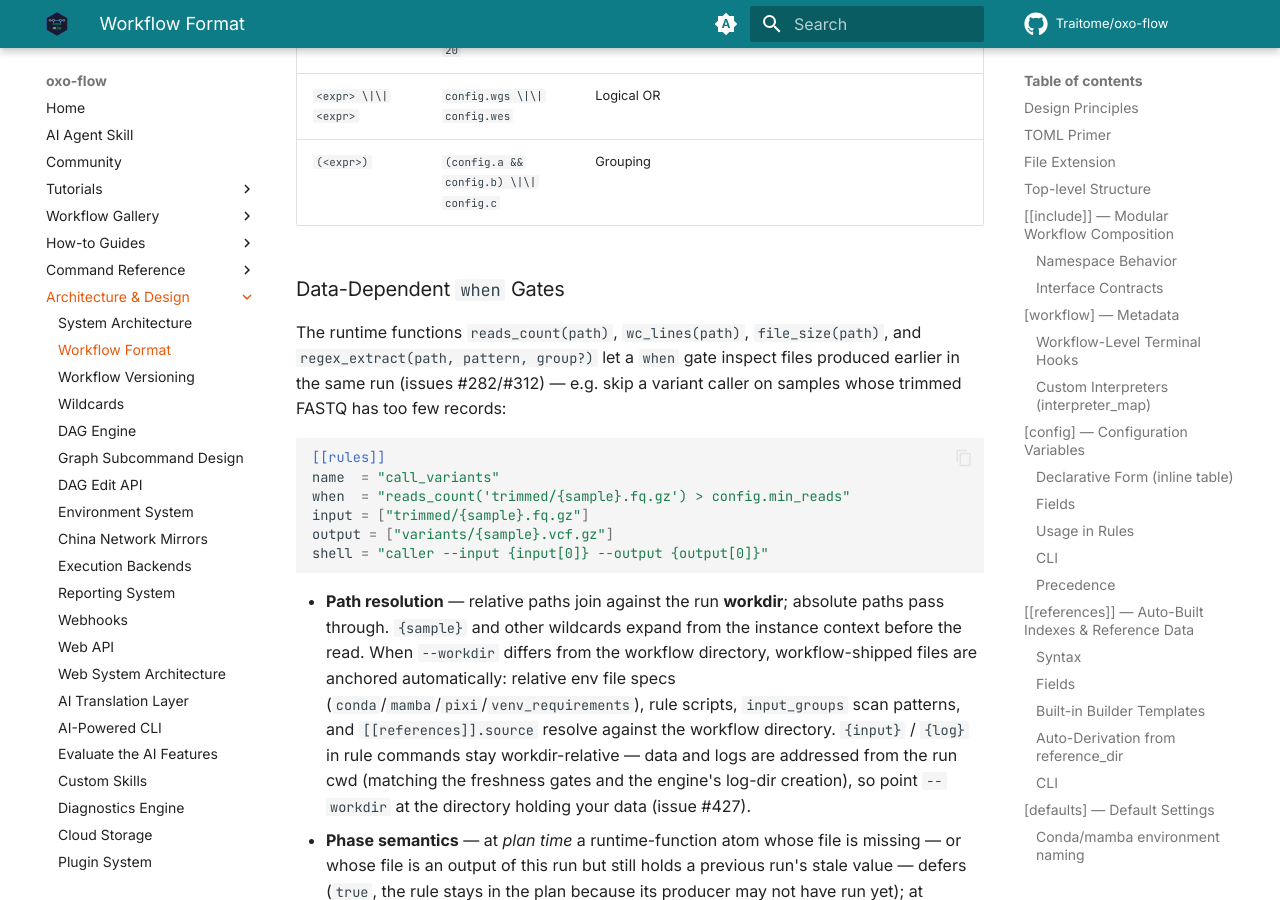
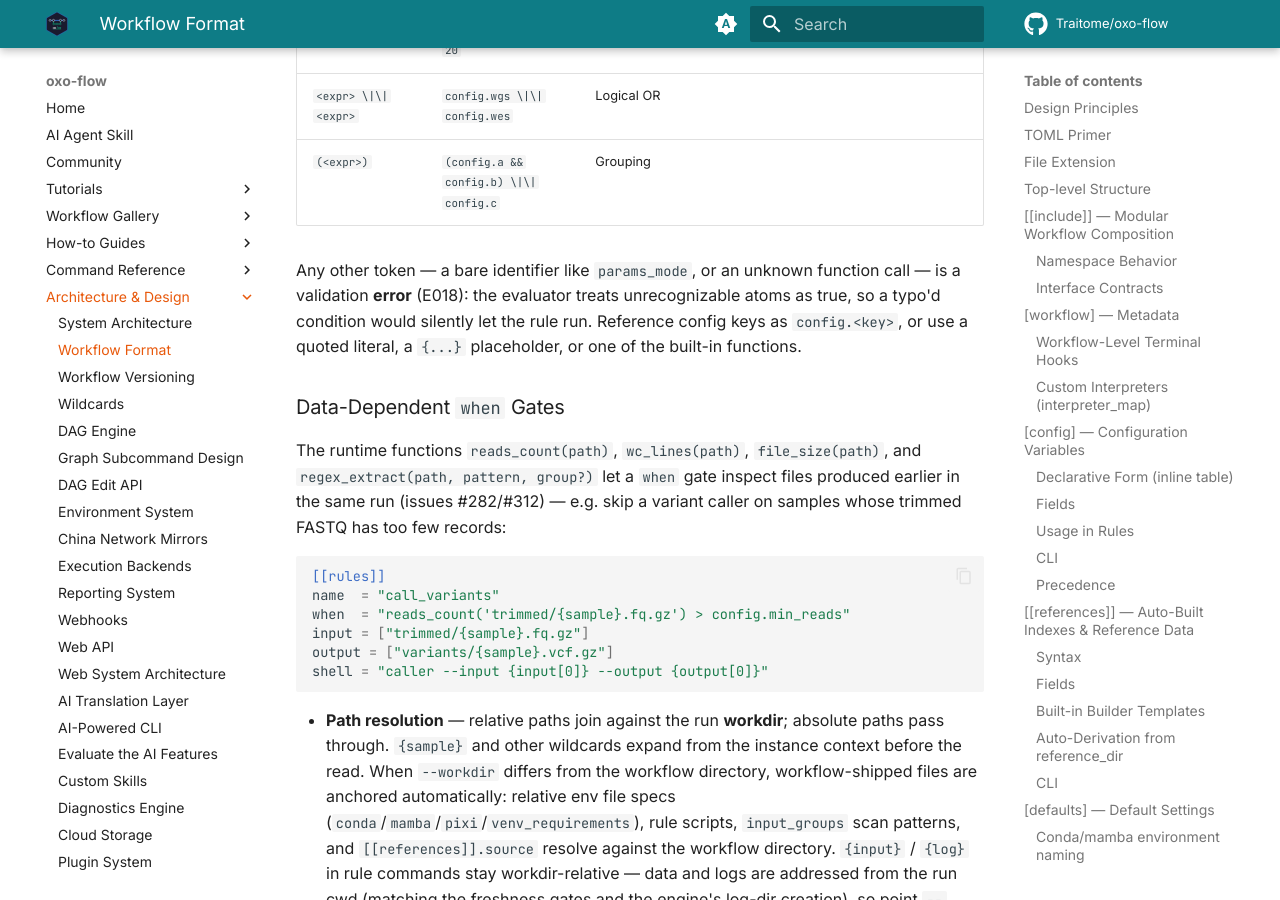
Before and after one commit to Traitome/oxo-flow, an MkDocs documentation site: the page built from docs/guide/src/reference/workflow-format.md, in a window 1280 px wide and 900 px high, scrolled down 56020 px. Built offline with MkDocs 1.6.1 and Material for MkDocs 9.7.7, drawn with Linux system fonts in a browser that asks for light colours; comment, search, counter and statistics services are not loaded; the version menu is left out.

Commit message:
docs(reference): document E018 — when conditions reject unrecognized bare identifiers
Companion to #792 (issue #791): glossary gains the E018 row and the
workflow-format when-expression table notes that any token outside the
vocabulary (bare identifiers, unknown function calls) is a validation
error, since the evaluator treats unrecognizable atoms as true.

Co-Authored-By: Claude <noreply@anthropic.com>

```diff
--- a/docs/guide/src/reference/workflow-format.md
+++ b/docs/guide/src/reference/workflow-format.md
@@ -2203,6 +2203,8 @@ shell = "fastqc {input[0]} -o qc/"
 | `<expr> && <expr>` | `config.run_qc && config.min_cov >= 20` | Logical AND |
 | `<expr> \|\| <expr>` | `config.wgs \|\| config.wes` | Logical OR |
 | `(<expr>)` | `(config.a && config.b) \|\| config.c` | Grouping |
+
+Any other token — a bare identifier like `params_mode`, or an unknown function call — is a validation **error** (E018): the evaluator treats unrecognizable atoms as true, so a typo'd condition would silently let the rule run. Reference config keys as `config.<key>`, or use a quoted literal, a `{...}` placeholder, or one of the built-in functions.
 
 ### Data-Dependent `when` Gates
 
```
Also changed, not shown: docs/guide/src/reference/glossary.md (+1 -0 lines).
